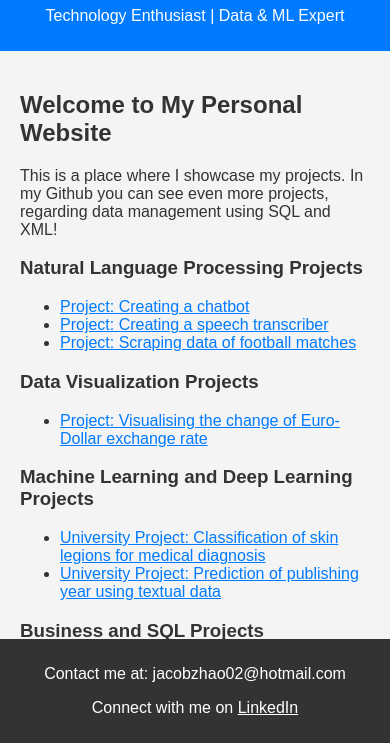
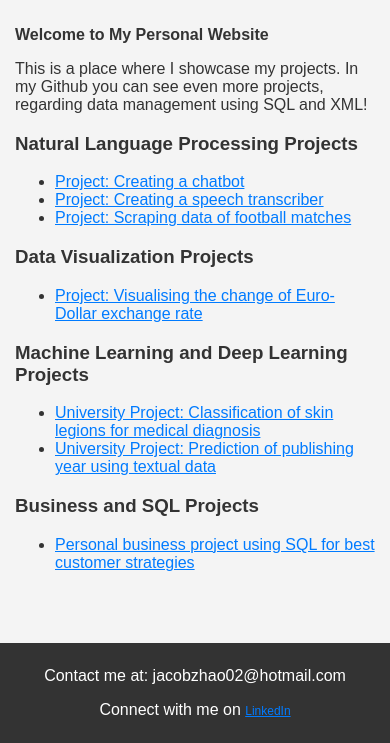
Before and after one commit to YaqovZ/JacobCZhao.github.io, a plain HTML site: page index.html in a window 390 px wide. Shown: the part 101-844 px from the top of the page. Drawn offline with Linux system fonts and the light colour scheme.

Commit message:
index.html

```diff
--- a/index.html
+++ b/index.html
@@ -1,4 +1,4 @@
-# Repo of personal website
+
 <!DOCTYPE html>
 <html>
 <head>
@@ -25,9 +25,6 @@
         a:hover {
             color: #0056b3;
         }
-        .footer-link {
-            color: white;
-        }
         h1, h2 {
             color: #333;
         }
@@ -50,6 +47,23 @@
             bottom: 0;
             width: 100%;
         }
+        /* CSS for mobile devices */
+        @media only screen and (max-width: 600px) {
+            footer {
+                font-size: 12px; /* Smaller font size */
+                padding: 8px 0; /* Less padding */
+            }
+            footer a {
+                font-size: 12px; /* Ensure link also has smaller font size */
+            }
+            /* Adjust layout for other elements if needed */
+            h1, h2, p {
+                font-size: 16px; /* Smaller text for headers and paragraphs */
+            }
+            .content {
+                padding: 15px; /* Adjust content padding */
+            }
+        }
     </style>
 </head>
 <body>
@@ -57,6 +71,7 @@
         <h1>Jacob Zhao</h1>
         <p>Technology Enthusiast | Data & ML Expert</p>
     </header>
+
 
  <div class="content">
     <h2>Welcome to My Personal Website</h2>
```
